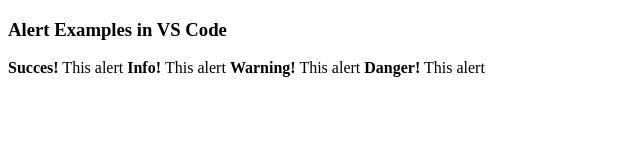
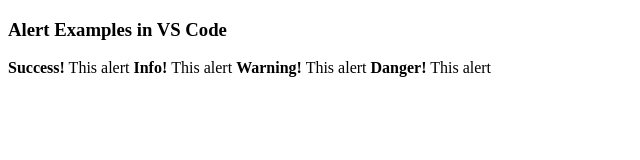
Before and after one commit to AldoTR/AldoRepository, a plain HTML site: page index.html in a window 1280 px wide. Shown: the full height of the page, 0-640 px from the left. Drawn offline with Linux system fonts and the light colour scheme.

Commit message:
My first commit

```diff
--- a/index.html
+++ b/index.html
@@ -7,7 +7,7 @@
 <body>
 
 <h3>Alert Examples in VS Code</h3>
-<strong>Succes!</strong> This alert
+<strong>Success!</strong> This alert
 <strong>Info! </strong> This alert
 <strong> Warning!</strong> This alert
 <strong>Danger!</strong> This alert
```
